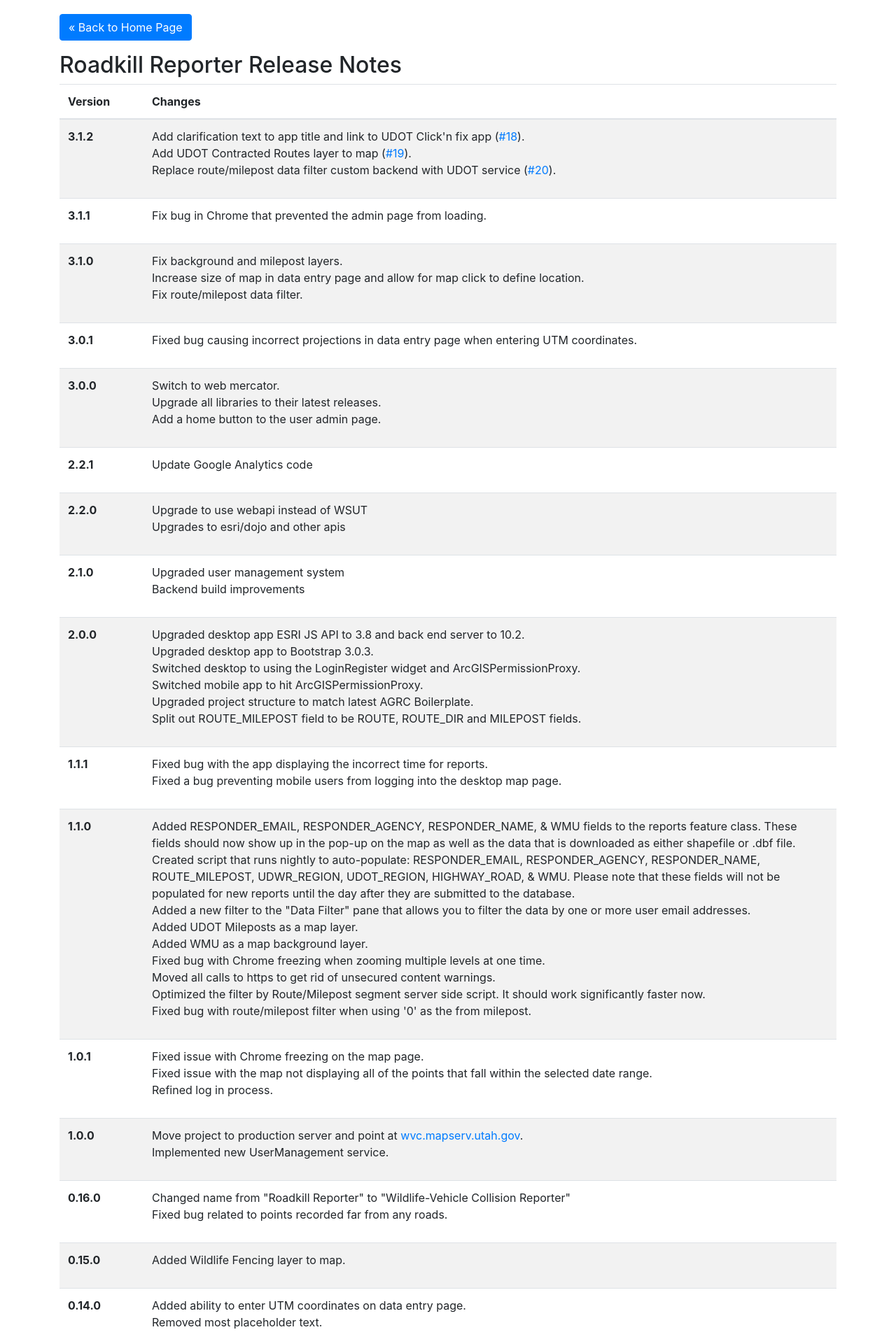
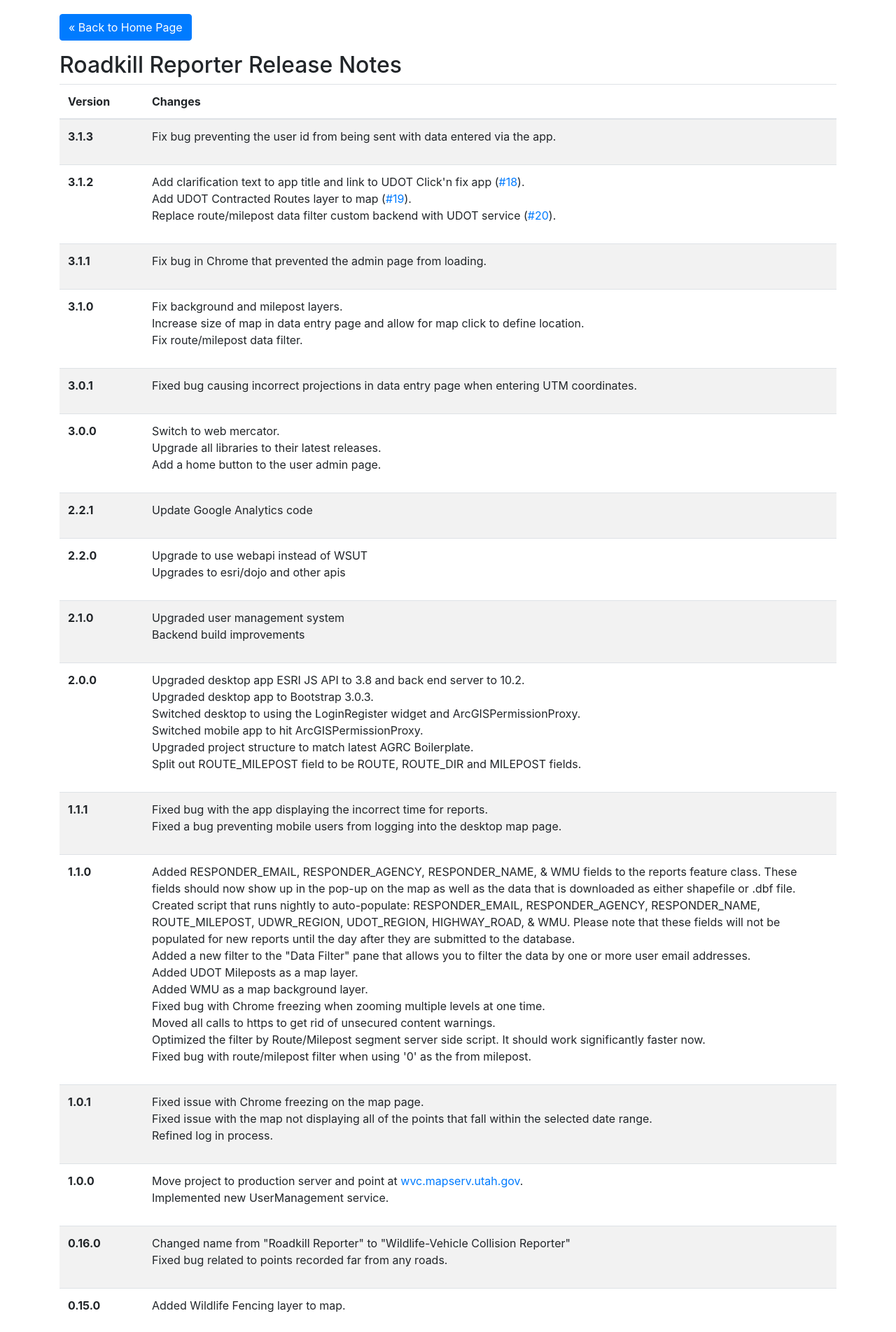
Before and after one commit to agrc/roadkill-web, a PHP site: page /release_notes.php in a window 1280 px wide. Shown: the top 1904 px of the page at 70% size. Run offline with PHP 8.4, Linux system fonts and the light colour scheme; some libraries are stand-ins or nearby versions.

Commit message:
Release v3.1.3

```diff
--- a/bower.json
+++ b/bower.json
@@ -1,6 +1,6 @@
 {
   "name": "roadkill-desktop",
-  "version": "3.1.2",
+  "version": "3.1.3",
   "homepage": "https://github.com/agrc/roadkill-desktop",
   "authors": [
     "Scott Davis <stdavis@utah.gov>"
--- a/package.json
+++ b/package.json
@@ -1,6 +1,6 @@
 {
   "name": "roadkill-desktop",
-  "version": "3.1.2",
+  "version": "3.1.3",
   "devDependencies": {
     "grunt": "^0.4.5",
     "grunt-bump": "^0.8.0",
--- a/src/app/config.js
+++ b/src/app/config.js
@@ -10,7 +10,7 @@ define([
     esriConfig
 ) {
     var ROADKILL = {
-        version: '3.1.2'
+        version: '3.1.3'
     };
     ROADKILL.server = document.location.protocol + '//' + document.domain;
     ROADKILL.baseUrl = ROADKILL.server + '/arcgis/rest/services/Roadkill';
--- a/src/app/package.json
+++ b/src/app/package.json
@@ -1,6 +1,6 @@
 {
     "name": "RoadkillDesktop.app",
-    "version": "3.1.2",
+    "version": "3.1.3",
     "main": "main",
     "description": "Roadkill Desktop Application",
     "homepage": "https://github.com/agrc/roadkill-desktop",
--- a/src/release_notes.php
+++ b/src/release_notes.php
@@ -16,6 +16,14 @@
                     </tr>
                 </thead>
                 <tbody>
+                    <tr>
+                        <td class="version">3.1.3</td>
+                        <td>
+                            <ul class='list-unstyled'>
+                                <li>Fix bug preventing the user id from being sent with data entered via the app.</li>
+                            </ul>
+                        </td>
+                    </tr>
                     <tr>
                         <td class="version">3.1.2</td>
                         <td>
```
